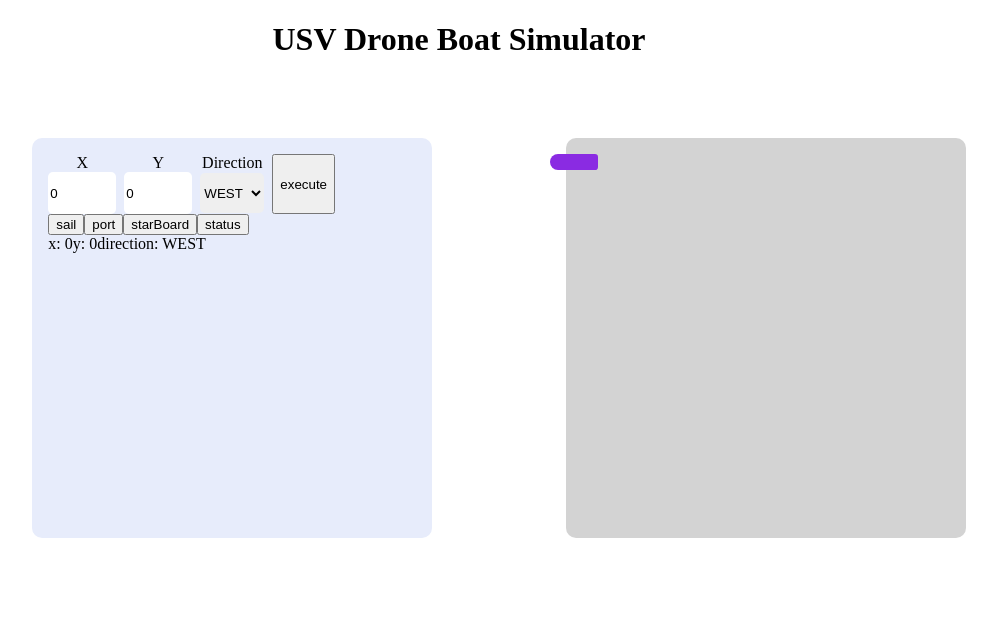
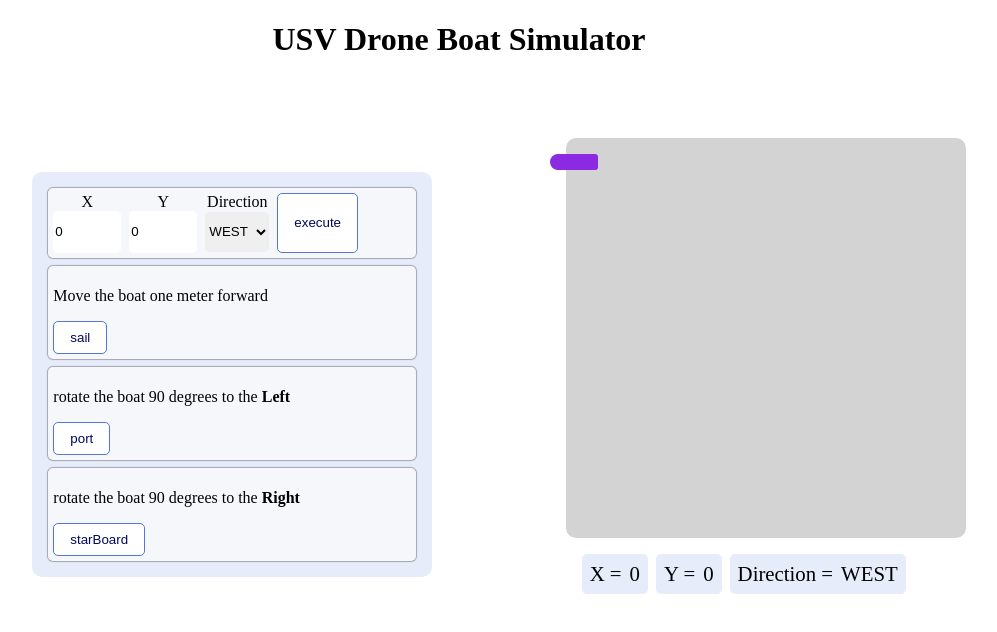
Before and after one commit to JCln/DroneBoat, a React (Vite) app: page / in a window 1280 px wide. Shown: the top 632 px of the page, without its empty margins (181-1178 px from the left). Built offline with nearby package versions, Linux system fonts and the light colour scheme.

Commit message:
improvement, ui ux

```diff
--- a/src/app.css
+++ b/src/app.css
@@ -1,4 +1,5 @@
 @import './styles.scss';
+@import './buttons.scss';
 /* @import '../node_modules/spin.js/spin.css'; */
 /*
 320px — 480px: Mobile devices.
--- /dev/null
+++ b/src/buttons.scss
@@ -0,0 +1,14 @@
+button {
+    border-radius: 5px;
+    background-color: var(--color-white);
+    color: var(--color-4);
+    border: 1px solid var(--color-3);
+    padding: var(--size-05rem) var(--size-1rem);
+    cursor: pointer;
+    transition: all ease-in-out 150ms;
+
+    &:hover {
+        border: 1px solid var(--color-4);
+        box-shadow: 0 2px 2px -2px var(--color-4);
+    }
+}
--- a/src/pages/home.tsx
+++ b/src/pages/home.tsx
@@ -106,10 +106,12 @@ const Home = () => {
             <h1 className="title">USV Drone Boat Simulator</h1>
             <div className="main-wrapper grid-19-20">
                 <div className="command-section" style={{
-                    width: areaWidth * 5 + 'rem',
-                    height: areaHeight * 5 + 'rem'
+                    minWidth: areaWidth * 5 + 'rem',
+                    minHeight: areaHeight * 5 + 'rem'
                 }}>
                     <div className="" style={{ padding: '1rem' }}>
+                        <div className="grid gap-8">
+                            <div className="a-command-style">
                                 <div className="command-depart">
                                     <div className="input-wrapper">
                                         <div className="input-label">X</div>
@@ -152,34 +154,51 @@ const Home = () => {
                                         execute
                                     </button>
                                 </div>
+                            </div>
+                            <div className="a-command-style">
+                                <div>
+                                    <p>Move the boat one meter forward</p>
+                                </div>
                                 <button
                                     onClick={sail}
                                 >
                                     sail
                                 </button>
+                            </div>
+                            <div className="a-command-style">
+                                <div>
+                                    <p>rotate the boat 90 degrees to the <strong> Left</strong></p>
+                                </div>
                                 <button
                                     onClick={port}
                                 >
                                     port
                                 </button>
+                            </div>
+                            <div className="a-command-style">
+                                <div>
+                                    <p>rotate the boat 90 degrees to the <strong> Right</strong></p>
+                                </div>
                                 <button
                                     onClick={starBoard}
                                 >
                                     starBoard
                                 </button>
+                            </div>
+                            {/* <div className="a-command-style">
+                                <div>
+                                    <p>Move the boat one meter forward</p>
+                                </div>
                                 <button
                                     onClick={status}
                                 >
                                     status
                                 </button>
-
-                        <div className="status-position">
-                            x: {position.x}
-                            y: {position.y}
-                            direction: {position.direction}
+                            </div> */}
                         </div>
                     </div >
                 </div >
+                <div className="grid">
                     <div
                         className="area-box"
                         style={{
@@ -199,6 +218,22 @@ const Home = () => {
 
                         </div>
                     </div >
+                    <div className="status-position">
+                        <div className="status-position-style">
+                            <div className="">X =</div>
+                            <div className="">{position.x}</div>
+                        </div>
+                        <div className="status-position-style">
+                            <div className="">Y =</div>
+                            <div className="">{position.y}</div>
+                        </div>
+                        <div className="status-position-style">
+                            <div className="">Direction =</div>
+                            <div className="">{position.direction}</div>
+                        </div>
+
+                    </div>
+                </div>
             </div >
         </div>
     );
--- a/src/styles.scss
+++ b/src/styles.scss
@@ -29,7 +29,7 @@
 .command-section {
     background: var(--color-base-0);
     width: 30vw;
-    height: 30vh;
+    min-height: 30vh;
     border-radius: 10px;
 }
 
@@ -52,3 +52,40 @@
 .input-label {
     text-align: center;
 }
+
+.a-command-style {
+    background-color: var(--color-gray-3);
+    box-shadow: 0 0 1px 1px var(--color-gray-5);
+    border-radius: 5px;
+    padding: 5px;
+}
+
+.grid {
+    display: grid;
+}
+
+.gap-4 {
+    gap: 4px;
+}
+
+.gap-6 {
+    gap: 6px;
+}
+
+.gap-8 {
+    gap: 0.5rem;
+}
+.status-position {
+    display: flex;
+    margin: 1rem;
+    gap: 0.5rem;
+}
+.status-position-style {
+    display: flex;
+    padding: .5rem;
+    gap: 8px;
+    background: var(--color-base-0);
+    border-radius: 10px;
+    border-radius: 5px;
+    font-size: 1.3rem;
+}
```
Lines whose indentation alone changed are shown as unchanged.
